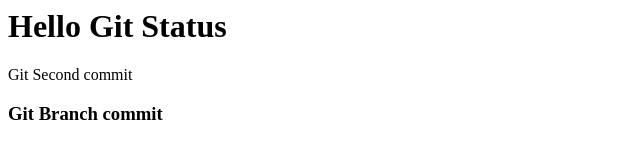
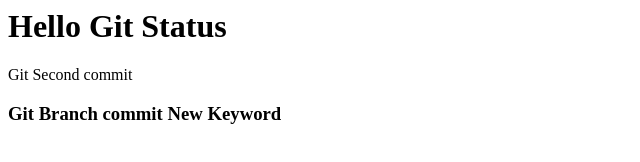
Before and after one commit to inti4646/firstgit, a plain HTML site: page Index.html in a window 1280 px wide. Shown: the whole page, without its empty margins (0-640 px from the left). Drawn offline with Linux system fonts and the light colour scheme.

Commit message:
bugfix commit changes

```diff
--- a/Index.html
+++ b/Index.html
@@ -1,5 +1,5 @@
 <html>
 <h1>Hello Git Status</h1
 <h2> Git Second commit </h2>
-<h3> Git Branch commit </h3>
+<h3> Git Branch commit New Keyword</h3>
 </html
```
